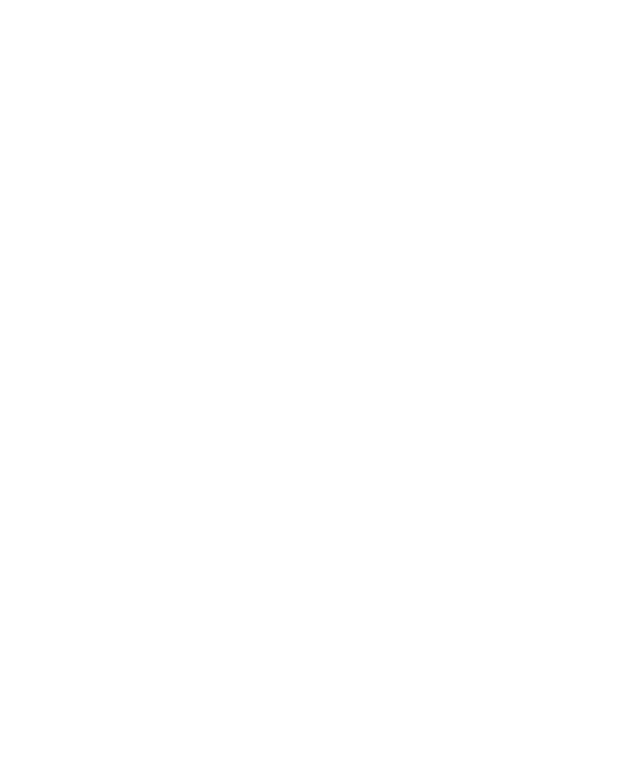
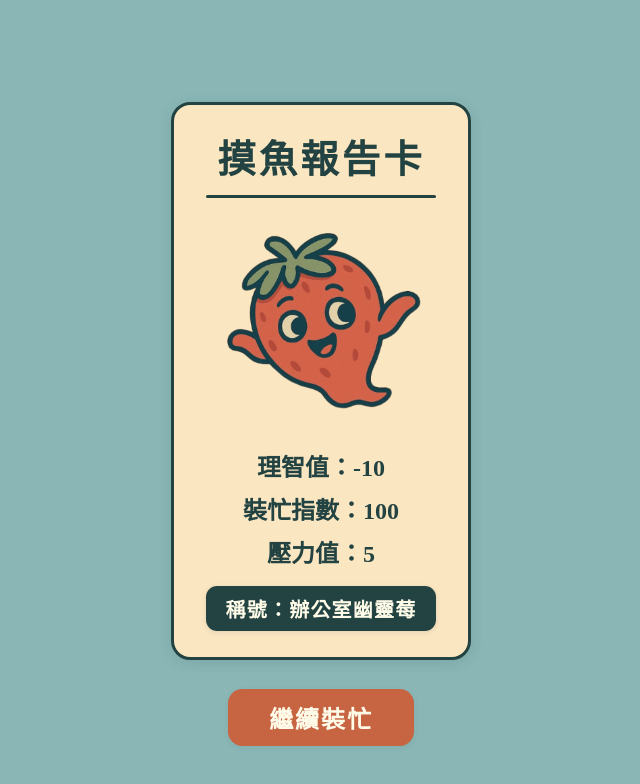
Before and after one commit to jelly871011/metting-berry, a React (Vite) app: page /report in a window 1280 px wide. Before the commit this address had no page. Shown: the top 784 px of the page, without its empty margins (319-959 px from the left). Built offline with nearby package versions, Linux system fonts and the light colour scheme.

Commit message:
feat: add Report page

```diff
--- a/src/App.tsx
+++ b/src/App.tsx
@@ -3,6 +3,7 @@
 import Loading from './pages/Loading';
 import Home from './pages/Home';
 import Meeting from './pages/Meeting';
+import Report from './pages/Report';
 
 const App: React.FC = () => (
   <BrowserRouter>
@@ -10,6 +11,7 @@
       <Route path="/" element={<Loading />} />
       <Route path="/home" element={<Home />} />
       <Route path="/meeting" element={<Meeting />} />
+      <Route path="/report" element={<Report />} />
     </Routes>
   </BrowserRouter>
 );
--- /dev/null
+++ b/src/assets/styles/Report.css
@@ -0,0 +1,102 @@
+.report-container {
+  min-height: 100vh;
+  width: 100vw;
+  background: #8ab6b6;
+  display: flex;
+  flex-direction: column;
+  align-items: center;
+  justify-content: flex-start;
+  padding-top: 8%;
+}
+
+.report-card {
+  background: #fbe6c2;
+  border: 0.22rem solid #234342;
+  border-radius: 1.2rem;
+  width: 20vw;
+  margin: 0 auto 1.8rem auto;
+  box-shadow: 0 0.16rem 0.8rem #23434222;
+  padding: 1.4rem 1.2rem 1.6rem 1.2rem;
+  display: flex;
+  flex-direction: column;
+  align-items: center;
+}
+
+.report-title {
+  font-size: 2.4rem;
+  font-weight: bold;
+  color: #234342;
+  text-align: center;
+  letter-spacing: 0.08em;
+}
+
+.report-divider {
+  width: 90%;
+  height: 0.22rem;
+  background: #234342;
+  border-radius: 0.12rem;
+  margin: 0.7rem 0 1.1rem 0;
+}
+
+.report-strawberry {
+  width: 14rem;
+  max-width: 80vw;
+  display: block;
+  margin: 0 auto 1.2rem auto;
+}
+
+.report-stats {
+  width: 100%;
+  display: flex;
+  flex-direction: column;
+  align-items: center;
+}
+
+.report-stat {
+  font-size: 1.5rem;
+  color: #234342;
+  font-weight: bold;
+  margin-bottom: 0.5rem;
+  text-align: center;
+}
+
+.report-title-badge {
+  background: #234342;
+  color: #fffbe9;
+  font-size: 1.25rem;
+  font-weight: bold;
+  border-radius: 0.7rem;
+  padding: 0.5rem 1.2rem;
+  margin-top: 0.6rem;
+  letter-spacing: 0.06em;
+  box-shadow: 0 0.08rem 0.3rem #23434222;
+}
+
+.report-btn {
+  display: block;
+  background: #c76542;
+  color: #fffbe9;
+  font-size: 1.5rem;
+  font-weight: bold;
+  border-radius: 0.9rem;
+  border: none;
+  padding: 0.7rem 2.6rem;
+  box-shadow: 0 0.1rem 0.4rem #23434211;
+  letter-spacing: 0.08em;
+  cursor: pointer;
+  transition: background 0.18s, color 0.18s;
+}
+.report-btn:hover {
+  background: #b85a33;
+  color: #fff;
+}
+
+@media (max-width: 600px) {
+  .report-card {
+    width: 80vw;
+    padding: 1.1rem 0.4rem 1.2rem 0.4rem;
+  }
+  .report-strawberry {
+    width: 50vw;
+  }
+}
--- a/src/pages/Home.tsx
+++ b/src/pages/Home.tsx
@@ -4,7 +4,7 @@
 import '@/assets/styles/Home.css';
 import { FaCog, FaStar, FaRegListAlt, FaBars, FaTimes } from 'react-icons/fa';
 
-const Home = () => {
+const Home: React.FC = () => {
     const [drawerOpen, setDrawerOpen] = useState(false);
     const navigate = useNavigate();
     return (
@@ -32,7 +32,7 @@
                             <div className="drawer-bar-btns">
                                 <button className="home-bar-btn"><FaCog className="home-bar-icon" />設定</button>
                                 <button className="home-bar-btn"><FaStar className="home-bar-icon" />我的稱號</button>
-                                <button className="home-bar-btn"><FaRegListAlt className="home-bar-icon" />報告卡</button>
+                                <button className="home-bar-btn" onClick={() => navigate('/report')}><FaRegListAlt className="home-bar-icon" />報告卡</button>
                             </div>
                         </div>
                     </>
--- a/src/pages/Report.tsx
+++ b/src/pages/Report.tsx
@@ -1,14 +1,28 @@
 import React from 'react';
+import { useNavigate } from 'react-router-dom';
+import report_strawberry_1 from '@/assets/images/report_strawberry_1.png';
+import '@/assets/styles/Report.css';
 
-const Report: React.FC = () => (
-    <div>
-        <h2>摸魚報告卡</h2>
-        <div>理智值：-10</div>
-        <div>裝忙指數：100</div>
-        <div>壓力值：5</div>
-        <div>稱號：辦公室幽靈莓</div>
-        <button>繼續裝忙</button>
-    </div>
-);
+const Report: React.FC = () => {
+    const navigate = useNavigate();
+    return (
+        <div className="report-container">
+            <div className="report-card">
+                <span className="report-title">摸魚報告卡</span>
+                <div className="report-divider" />
+                <img src={report_strawberry_1} alt="report strawberry" className="report-strawberry" />
+                <div className="report-stats">
+                    <span className="report-stat">理智值：-10</span>
+                    <span className="report-stat">裝忙指數：100</span>
+                    <span className="report-stat">壓力值：5</span>
+                </div>
+                <span className="report-title-badge">
+                    稱號：辦公室幽靈莓
+                </span>
+            </div>
+            <button className="report-btn" onClick={() => navigate('/home')}>繼續裝忙</button>
+        </div>
+    );
+};
 
 export default Report;
```
Also changed, not shown: src/assets/images/report_strawberry_1.png (added).
